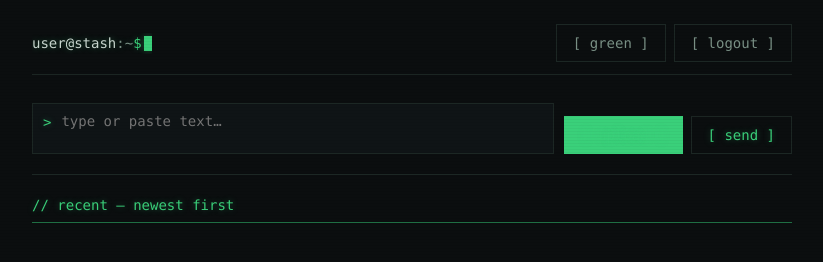
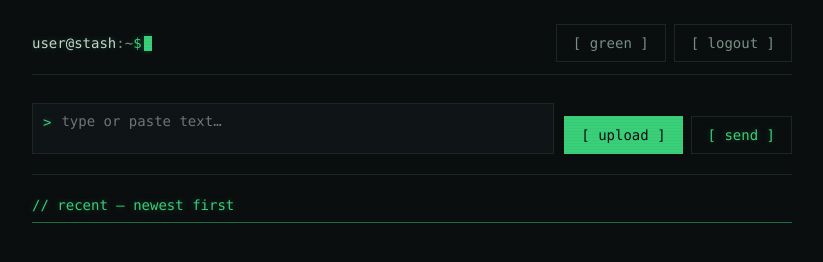
Before and after one commit to eng1n88r/terminal-stash, a plain HTML site: page src/web/index.html in a window 1280 px wide. In both pictures the pointer is over the button "upload". Shown: the whole page, without its empty margins (228-1051 px from the left). Drawn offline with Linux system fonts and the light colour scheme; files that its build step writes are made by us from their sources; no server answers.

Commit message:
fix: primary button hover kept accent text on accent fill

```diff
--- a/src/web/style.css
+++ b/src/web/style.css
@@ -183,6 +183,8 @@ header {
 .btn.danger:hover { background: var(--danger); color: var(--bg); border-color: var(--danger); }
 .btn.primary { color: var(--accent); text-shadow: var(--glow); }
 .btn.primary::before, .btn.primary::after { color: var(--accent); }
+.btn.primary:hover { color: var(--bg); text-shadow: none; }
+.btn.primary:hover::before, .btn.primary:hover::after { color: var(--bg); }
 .btn:disabled { opacity: 0.5; cursor: default; pointer-events: none; }
 
 /* Quiet inline actions (items, flash toast). */
```
